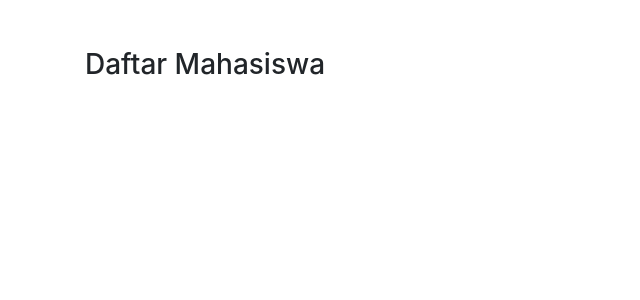
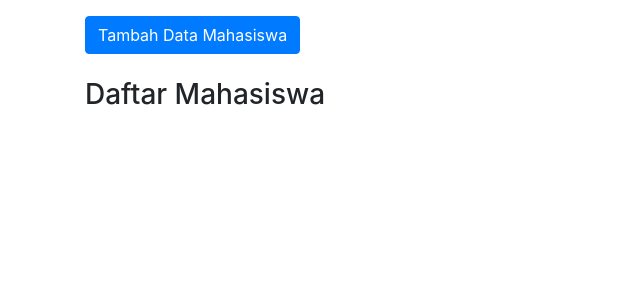
Before and after one commit to Rismawati266/tugas-rekweb-pertemuan4, a PHP site: the page made by app/views/mahasiswa/index.php in a window 1280 px wide. Shown: the part 56-356 px from the top of the page, without its empty margins (0-640 px from the left). Run offline with PHP 8.4, Linux system fonts and the light colour scheme; the template is opened without the code that fills it, so the values that code supplies are empty; some libraries are stand-ins or nearby versions.

Commit message:
menambahkan modal

```diff
--- a/app/views/mahasiswa/index.php
+++ b/app/views/mahasiswa/index.php
@@ -1,9 +1,12 @@
-<div class="container mt-5">
+<div class="container mt-3">
 
 	<div class="row">
 		<div class="col-6">
+			<button type="button" class="btn btn-primary" data-toggle="modal" data-target="#formModal">
+				Tambah Data Mahasiswa
+			</button>
+			<br></br>
 			<h3>Daftar Mahasiswa</h3>
-
 			<ul class="list-group">
 				<?php foreach( $data['mhs'] as $mhs ) : ?>
   				<li class="list-group-item d-flex justify-content-between align-items-center">
@@ -17,3 +20,23 @@
 	</div>
 
 </div>
+
+<div class="modal fade" id="formModal" tabindex="-1" role="dialog" aria-labelledby="judulModal" aria-hidden="true">
+  <div class="modal-dialog" role="document">
+    <div class="modal-content">
+      <div class="modal-header">
+        <h5 class="modal-title" id="judulModal">Tambah Data Mahasiswa</h5>
+        <button type="button" class="close" data-dismiss="modal" aria-label="Close">
+          <span aria-hidden="true">&times;</span>
+        </button>
+      </div>
+      <div class="modal-body">
+        ...
+      </div>
+      <div class="modal-footer">
+        <button type="button" class="btn btn-secondary" data-dismiss="modal">Close</button>
+        <button type="button" class="btn btn-primary">Tambah Data</button>
+      </div>
+    </div>
+  </div>
+</div>
```
